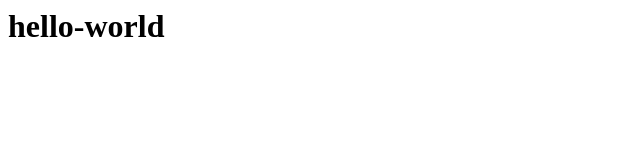
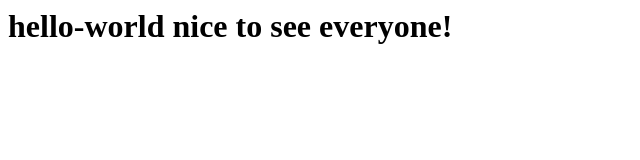
Before and after one commit to lucasweo/Storage-files-resources-tools-ect., a plain HTML site: page index.html in a window 1280 px wide. Shown: the whole page, without its empty margins (0-640 px from the left). Drawn offline with Linux system fonts and the light colour scheme.

Commit message:
Update index.html

```diff
--- a/index.html
+++ b/index.html
@@ -3,7 +3,7 @@
 </head>
 <body>
 <h1>
-hello-world
+hello-world nice to see everyone!
 </h1>
 </body>
 </html>
```
